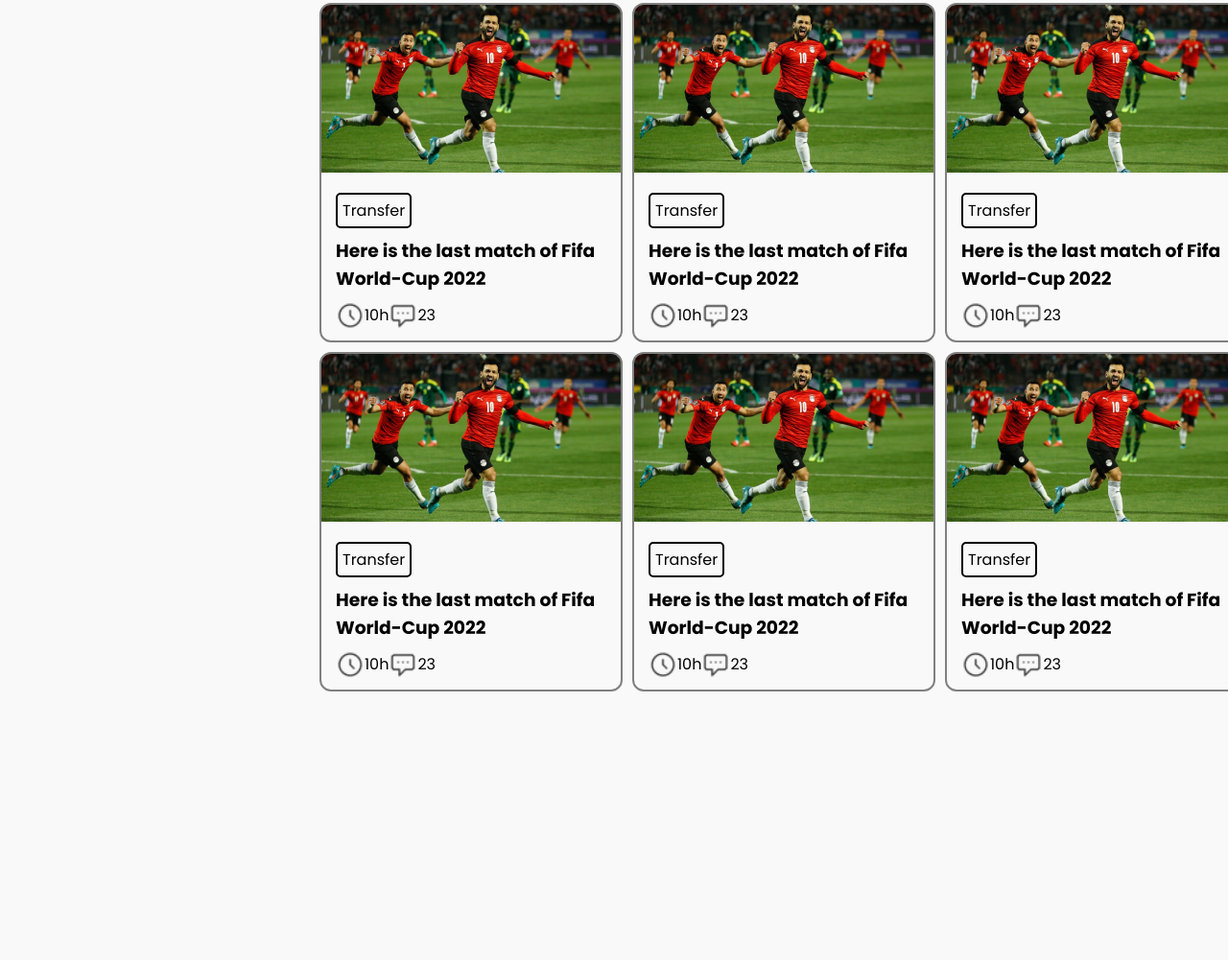
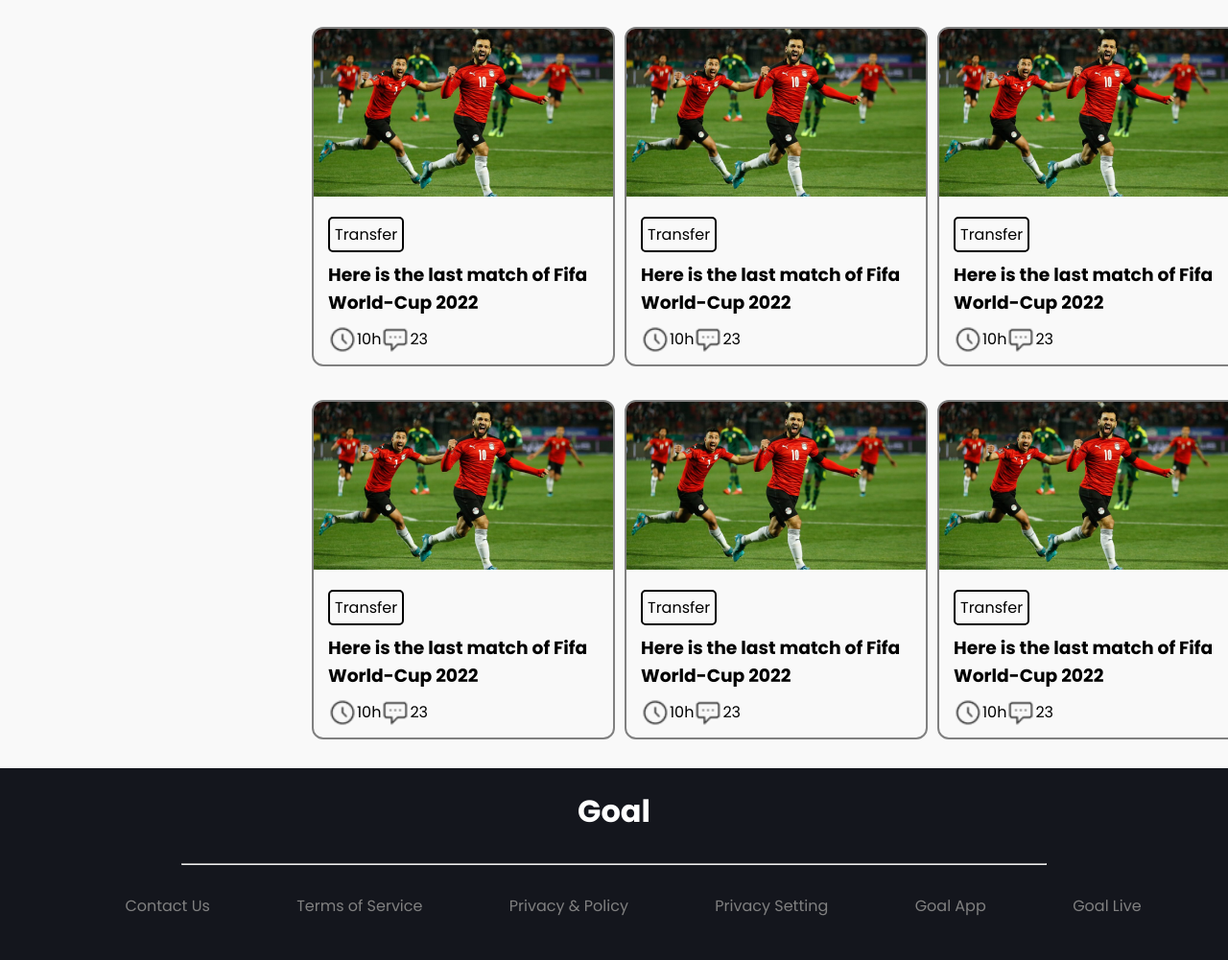
Before and after one commit to iamtanjil/assignment-2, a plain HTML site: page index.html in a window 1280 px wide. Shown: the part 1079-2080 px from the top of the page at 96% size. Before the commit the page ends 1813 px from the top, so only its background shows below. Drawn offline with Linux system fonts and the light colour scheme.

Commit message:
footer-complete

```diff
--- a/index.html
+++ b/index.html
@@ -11,7 +11,7 @@
     <title>Watch World-Cup Online</title>
 </head>
 <body>
-    <main>
+<main>
 <!-- Home Section -->
 <section id="home-banner">
     <div class="home-container">
@@ -150,9 +150,23 @@
                 </div>
             </div>
         </div>
-
     </div>
-</section>
-    </main>
+    </section>
+<!-- Footer -->
+    <footer>
+        <div class="footer-title">
+            <h1>Goal</h1>
+        </div>
+        <hr>
+        <ul>
+            <li>Contact Us</li>
+            <li>Terms of Service</li>
+            <li>Privacy & Policy</li>
+            <li>Privacy Setting</li>
+            <li>Goal App</li>
+            <li>Goal Live</li>
+        </ul>
+    </footer>
+</main>
 </body>
 </html>
--- a/style.css
+++ b/style.css
@@ -4,6 +4,8 @@
 body{
     font-family: 'Poppins', sans-serif;
     background-color: #F9F9F9;
+    margin: 0;
+    padding: 0;
 }
 a{
     text-decoration: none;
@@ -79,6 +81,10 @@ a{
     align-items: center;
     justify-content: center;
 }
+.matches-button:hover{
+    background-color: rgb(241, 41, 57);
+    color: #F9F9F9;
+}
 .matches-button-select{
     display: flex;
     background-color: rgb(241, 41, 57);
@@ -96,13 +102,14 @@ a{
 .match-container{
     display: grid;
     grid-template-columns: repeat(3, 1fr);
+    margin-right: 80px;
 }
 .match{
     height: 350px;
     width: 312px;
     border: 2px solid grey;
     border-radius: 12px;
-    margin: 5px;
+    margin: 5px 5px 30px 5px;
 }
 .match-image{
     margin-bottom: 20px;
@@ -129,3 +136,28 @@ a{
     height: 30px;
     width: 30px;
 }
+/* Footer */
+footer
+{
+    width: 100%;
+    height: 200px;
+    background-color: rgb(20, 22, 29);
+}
+.footer-title{
+    display: flex;
+    align-items: center;
+    justify-content: center;
+    color: white;
+    text-align: center;
+}
+hr{
+    width: 900px;
+}
+ul {
+    margin-top: 30px;
+    display: flex;
+    justify-content: space-evenly;
+    align-items: center;
+    list-style-type: none;
+    color: grey;
+   }
```
